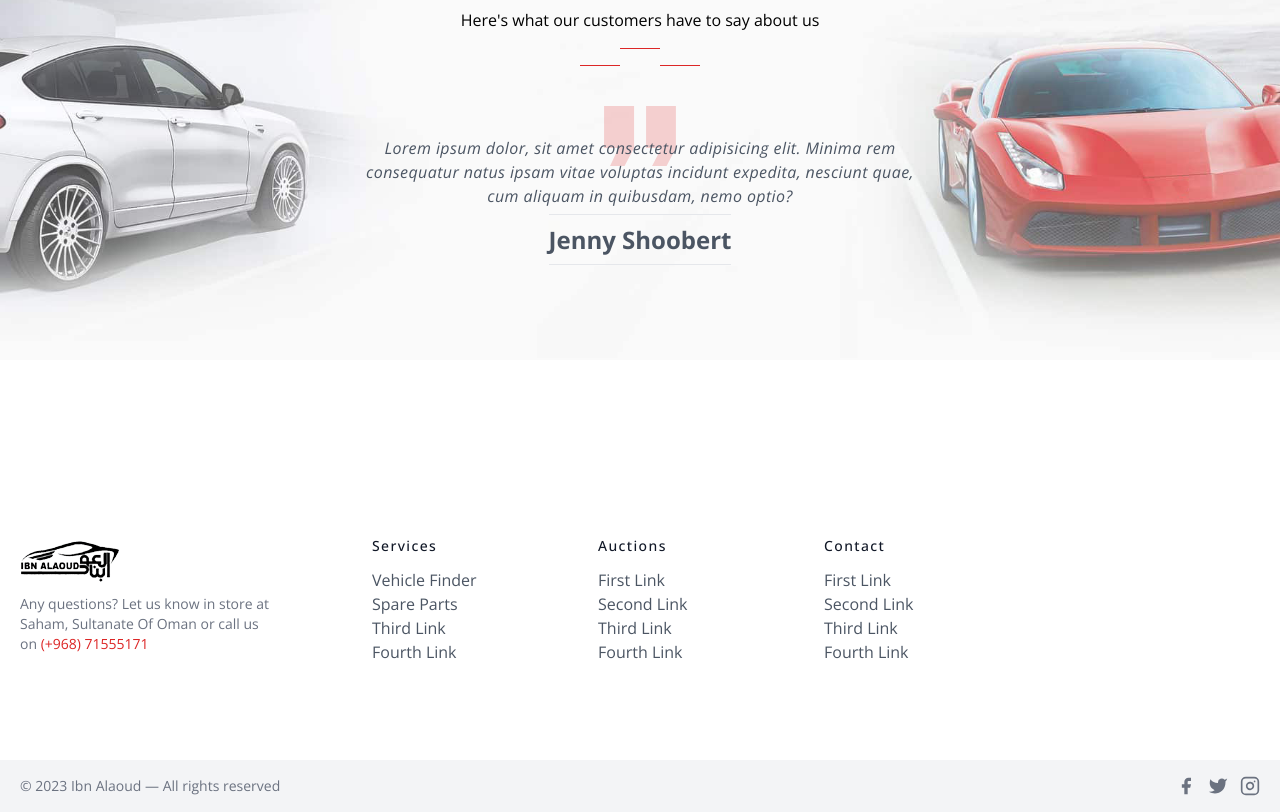
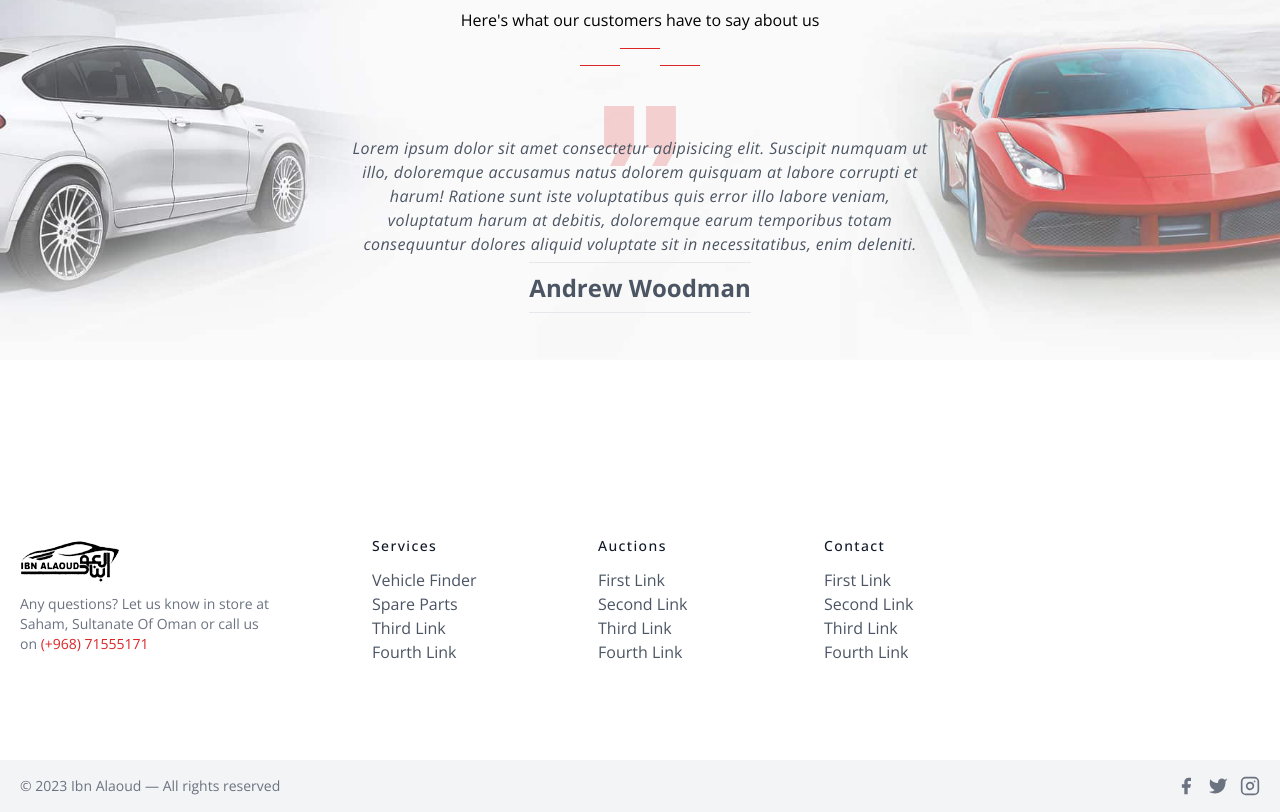
Before and after one commit to Usama-26/ibn.alaoud-cars-dealership-nextjs, a Next.js app: page / in a window 1280 px wide. Shown: the part 3440-4252 px from the top of the page. Built offline with nearby package versions, Linux system fonts and the light colour scheme.

Commit message:
Cards Added

```diff
--- a/src/pages/index.jsx
+++ b/src/pages/index.jsx
@@ -662,11 +662,12 @@ export default function Home() {
             </div>
             <IoMdQuote className="w-24 h-24 absolute-center fill-red-600/20" />
             <Swiper
+              modules={[Autoplay]}
+              loop={true}
               autoplay={{
-                delay: 2500,
+                delay: 5000,
                 disableOnInteraction: false,
               }}
-              rewind={true}
               grabCursor
             >
               <SwiperSlide>
```
